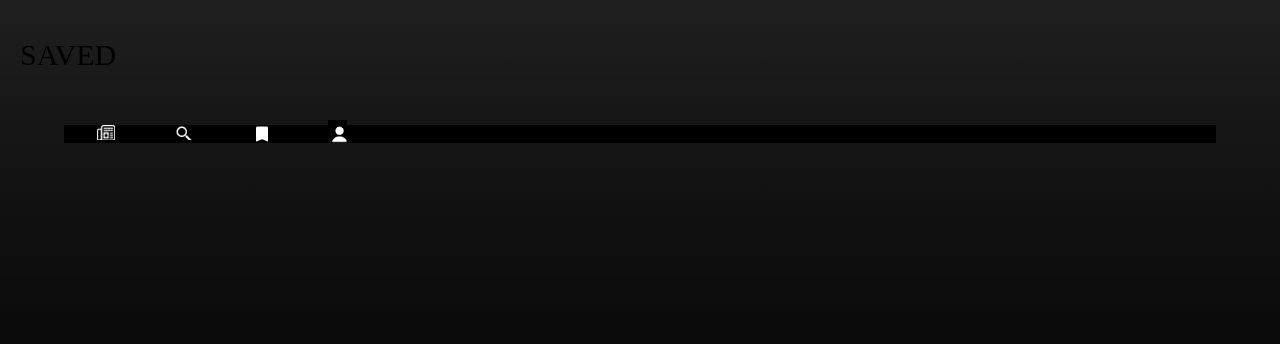
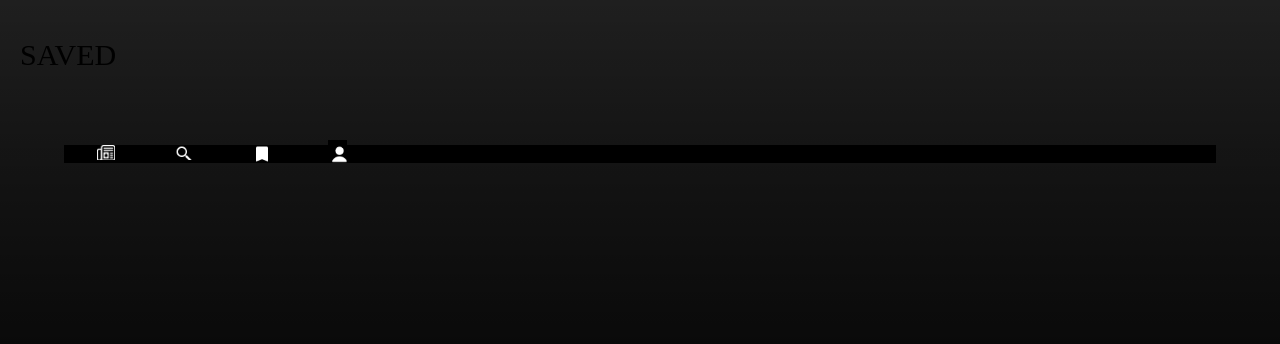
Before and after one commit to kailyl/cis-4120-pine, a React (Create React App) app in the folder pine/: page /saved in a window 1280 px wide. Shown: the top 344 px of the page. Built offline with nearby package versions, Linux system fonts and the light colour scheme; a web font is replaced by a local one.

Commit message:
finishing homepage

```diff
--- a/pine/src/style/Homepage.css
+++ b/pine/src/style/Homepage.css
@@ -10,7 +10,7 @@ html, body {
     color: white;
     font-family: Georgia, 'Times New Roman', Times, serif;
     margin: 50px;
-    margin-top: 120px;
+    margin-top: 100px;
     margin-bottom: 2px;
     font-size: larger;
 }
--- a/pine/src/style/NavBar.css
+++ b/pine/src/style/NavBar.css
@@ -1,5 +1,5 @@
 #navbar {
-    margin-top: 55px;
+    margin-top: 75px;
     background-color: black;
     display: flex;
     width: 90%;
```
